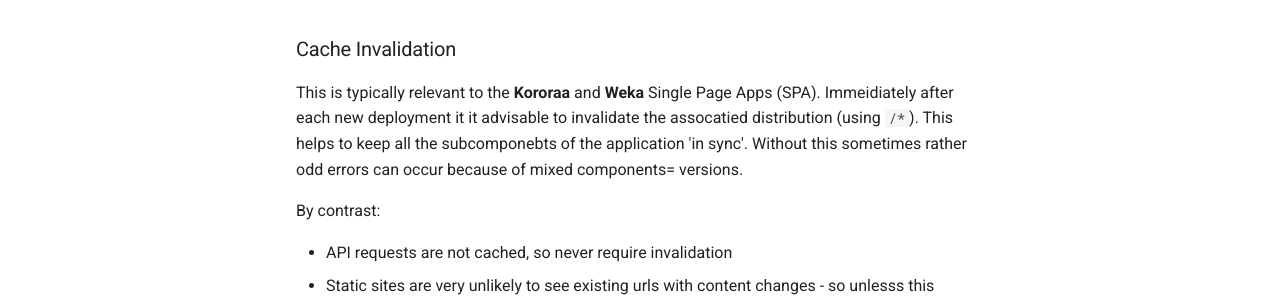
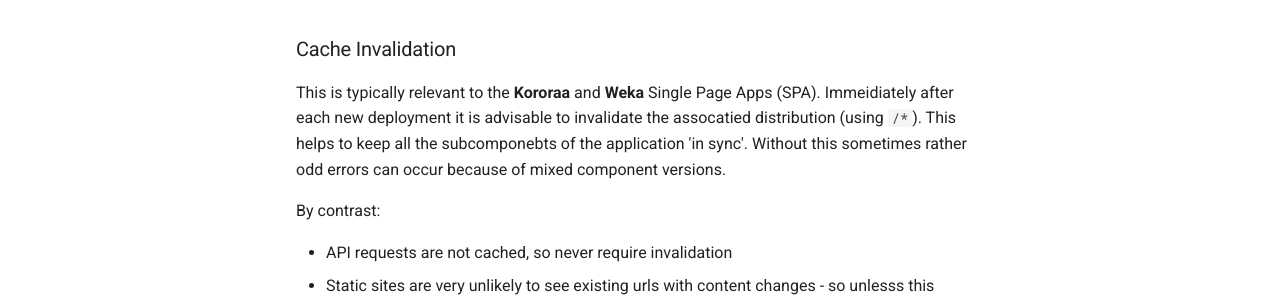
Before and after one commit to GNS-Science/nzshm-documentation, an MkDocs documentation site: the page built from docs/guidelines/setup_a_cloudfront_distribution.md, in a window 1280 px wide and 900 px high, scrolled down 751 px. Shown: the part 487-787 px from the top of the window. Built offline with MkDocs 1.6.1 and Material for MkDocs 9.7.7, drawn with Linux system fonts in a browser that asks for light colours; comment, search, counter and statistics services are not loaded.

Commit message:
Update docs/guidelines/setup_a_cloudfront_distribution.md
Co-authored-by: voj <billsandsignups@gmail.com>

```diff
--- a/docs/guidelines/setup_a_cloudfront_distribution.md
+++ b/docs/guidelines/setup_a_cloudfront_distribution.md
@@ -35,7 +35,7 @@ If the tests complete OK, then we're done.
 
 ## Cache Invalidation
 
-This is typically relevant to the **Kororaa** and **Weka** Single Page Apps (SPA). Immeidiately after each new deployment it it advisable to invalidate the assocatied distribution (using `/*`). This helps to keep all the subcomponebts of the application 'in sync'. Without this sometimes rather odd errors can occur because of mixed components= versions.
+This is typically relevant to the **Kororaa** and **Weka** Single Page Apps (SPA). Immeidiately after each new deployment it is advisable to invalidate the assocatied distribution (using `/*`). This helps to keep all the subcomponebts of the application 'in sync'. Without this sometimes rather odd errors can occur because of mixed component versions.
 
 By contrast:
 
```
